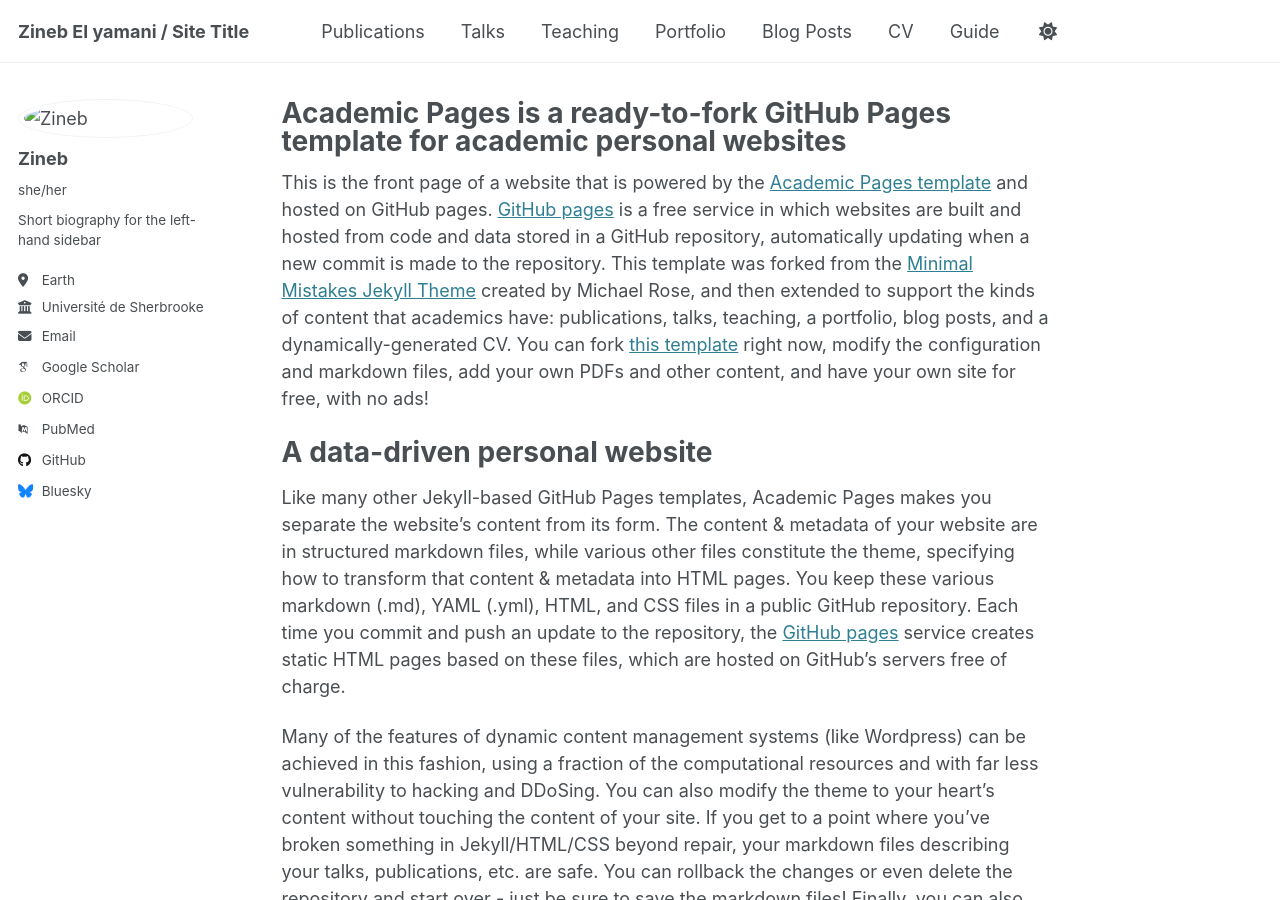
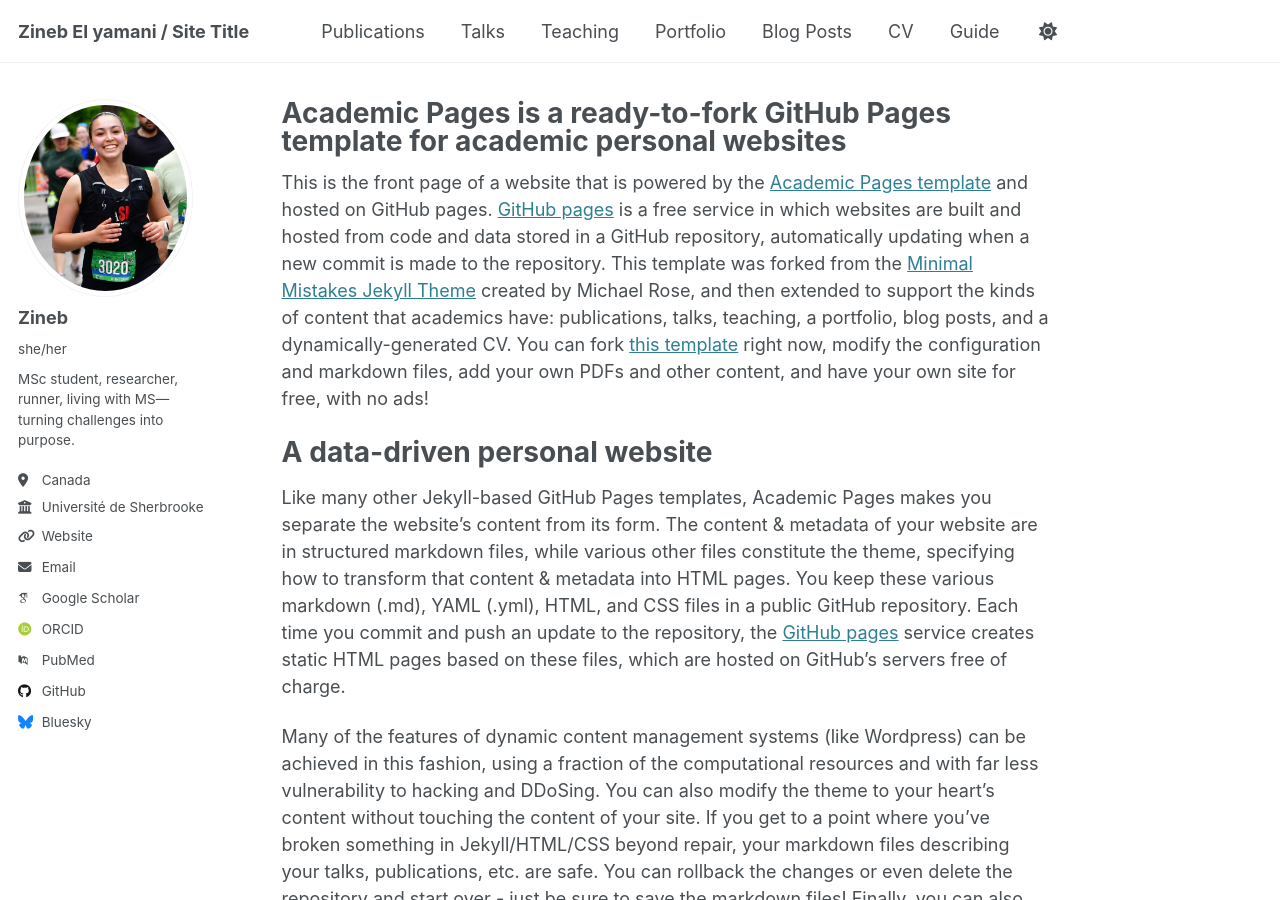
Before and after one commit to zinelya/zinelya.github.io, a Jekyll site: the page built from _pages/about.md, in a window 1280 px wide and 900 px high. Built offline with Jekyll 4.4.1, drawn with Linux system fonts in a browser that asks for light colours; some web fonts are replaced.

Commit message:
Update _config.yml

```diff
--- a/_config.yml
+++ b/_config.yml
@@ -15,20 +15,20 @@ name                     : &name "Zineb El yamani"
 description              : &description "MSc student, researcher, runner, living with MS—turning challenges into purpose."
 url                      : https://academicpages.github.io # the base hostname & protocol for your site e.g. "https://[your GitHub username].github.io"
 baseurl                  : "" # the subpath of your site, e.g. "/blog"
-repository               : "academicpages/academicpages.github.io"
+repository               : "https://zinelya.github.io/"
 
 # Site Author - The following control what appear as part of the author content on the side bar.
 #               If a field is blank the icon and link will not appear, otherwise it will be shown.
 #               Additional customization can be done by editing /_includes/author-profile.html
 author:
   # Biographic information
-  avatar           : "images/profile.png"
+  avatar           : "profile.png"
   name             : "Zineb"
   pronouns         : "she/her"
-  bio              : "Short biography for the left-hand sidebar"
-  location         : "Earth"
+  bio              : "MSc student, researcher, runner, living with MS—turning challenges into purpose."
+  location         : "Canada"
   employer         : "Université de Sherbrooke"
-  uri              : # URL
+  uri              : "https://scil.usherbrooke.ca/"
   email            : "elyz0801@usherbrooke.ca"
 
   # Academic websites
```
